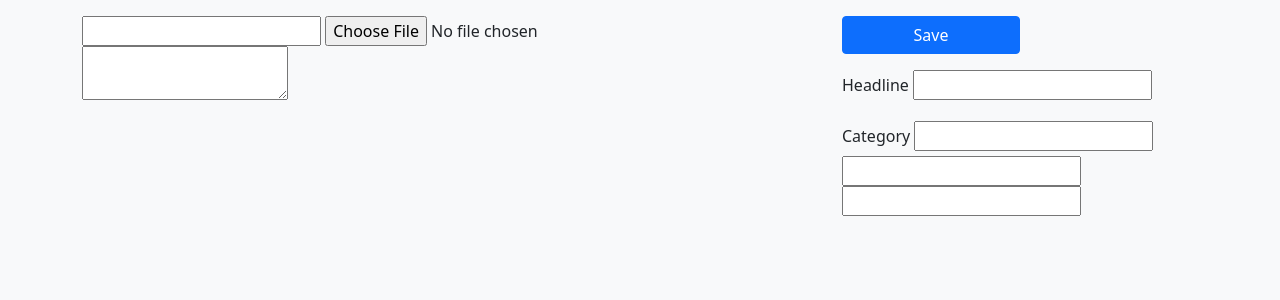
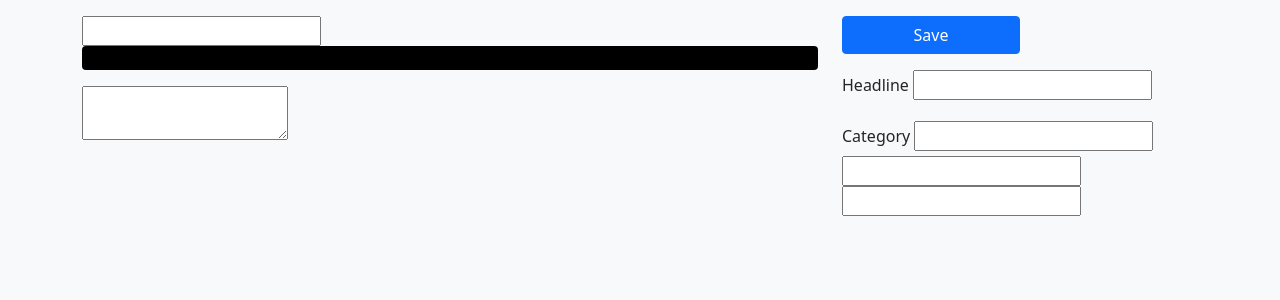
Before and after one commit to sandnima/Simple-blog-with-Django, a Django app: template blog/templates/blog/create.html in a window 1280 px wide. Shown: the part 56-356 px from the top of the page. Run offline with Django 3.2, Linux system fonts and the light colour scheme; the template is opened without the code that fills it: most values are stand-ins (such as "Sample title", 1, 10 or a date in 2020); form fields are guessed from the names that the template uses; some libraries are stand-ins or nearby versions.

Commit message:
Image change front-end style.css changed to main.css

```diff
--- /dev/null
+++ b/assets/css/create-update.css
@@ -0,0 +1,19 @@
+.img-update * {
+    transition: .2s ease;
+}
+.img-update {
+    background-color: #000;
+    cursor: pointer;
+}
+
+.overlay-div {
+    opacity: 0;
+}
+
+.img-update:hover img {
+    opacity: 50%;
+}
+
+.img-update:hover .overlay-div {
+    opacity: 1;
+}
--- a/blog/forms.py
+++ b/blog/forms.py
@@ -94,7 +94,7 @@ class ArticleUpdateCreateModelForm(forms.ModelForm):
             'title': forms.TextInput(
                 attrs={
                     'dir': 'auto',
-                    'class': 'form-control form-control-lg mb-3',
+                    'class': 'form-control form-control-lg mb-2',
                     'placeholder': 'Title',
                     'aria-label': 'Title',
                 },
@@ -104,7 +104,7 @@ class ArticleUpdateCreateModelForm(forms.ModelForm):
                 attrs={
                     'dir': 'auto',
                     'class': 'form-control',
-                    'style': 'height: 100px;',
+                    'style': 'height: auto;',
                 },
             ),
             'tags': forms.TextInput(
--- a/blog/templates/blog/create.html
+++ b/blog/templates/blog/create.html
@@ -7,6 +7,7 @@
 {% endblock scripts %}
 
 {% block styles %}
+    <link rel="stylesheet" href="{% static 'css/create-update.css' %}">
     <link rel="stylesheet" href="{% static 'css/ckeditor.css' %}">
     <link rel="stylesheet" href="{% static 'css/tagin.css' %}">
 {% endblock styles %}
@@ -17,9 +18,11 @@
         <div class="row">
             <div class="col-8">
                 {{ form.title }}
-{#                <img id="img_id" src="#" alt="your image" />#}
-                {{ form.image }}
-{#                <input type='file' onchange="upload_img(this);" />#}
+                <div class="img-update position-relative rounded mb-3">
+                    <img id="current_image" class="img-fluid rounded" src="{{ form.image.initial.url }}" alt="">
+                    <div class="overlay-div position-absolute top-50 start-50 translate-middle"><span class="text-white fs-5">Edit</span></div>
+                    <input id="input_new_image" type="file" class="form-control mb-3 d-none">
+                </div>
                 {{ form.media }}
                 {{ form.content }}
             </div>
@@ -109,7 +112,7 @@
                 }
                 clearInterval(checkExist);
             }
-        }, 100); // check every 100ms
+        }, 10); // check every 10ms
     </script>
     <!-- end CKEDITOR -->
 
@@ -146,14 +149,10 @@
     </script>
     <!-- end TAGIN -->
 
-    <!-- image upload -->
+    <!-- Trigger -->
     <script>
-    function upload_img(input) {
-        if (input.files && input.files[0]) {
-            var src = URL.createObjectURL(input.files[0])
-            $('#img_id').attr('src', src)
-        }
-    }
+        $("#current_image").click(function () {
+            $("#input_new_image").trigger('click');
+        });
     </script>
-
 {% endblock %}
--- a/templates/base.html
+++ b/templates/base.html
@@ -17,7 +17,7 @@
           integrity="sha384-EVSTQN3/azprG1Anm3QDgpJLIm9Nao0Yz1ztcQTwFspd3yD65VohhpuuCOmLASjC" crossorigin="anonymous">
 
     <!-- Custom css -->
-    <link rel="stylesheet" href="{% static 'css/style.css' %}">
+    <link rel="stylesheet" href="{% static 'css/main.css' %}">
     {% block styles %}
     {% endblock styles %}
 
```
Also changed, not shown: assets/css/main.css (renamed from assets/css/style.css).
